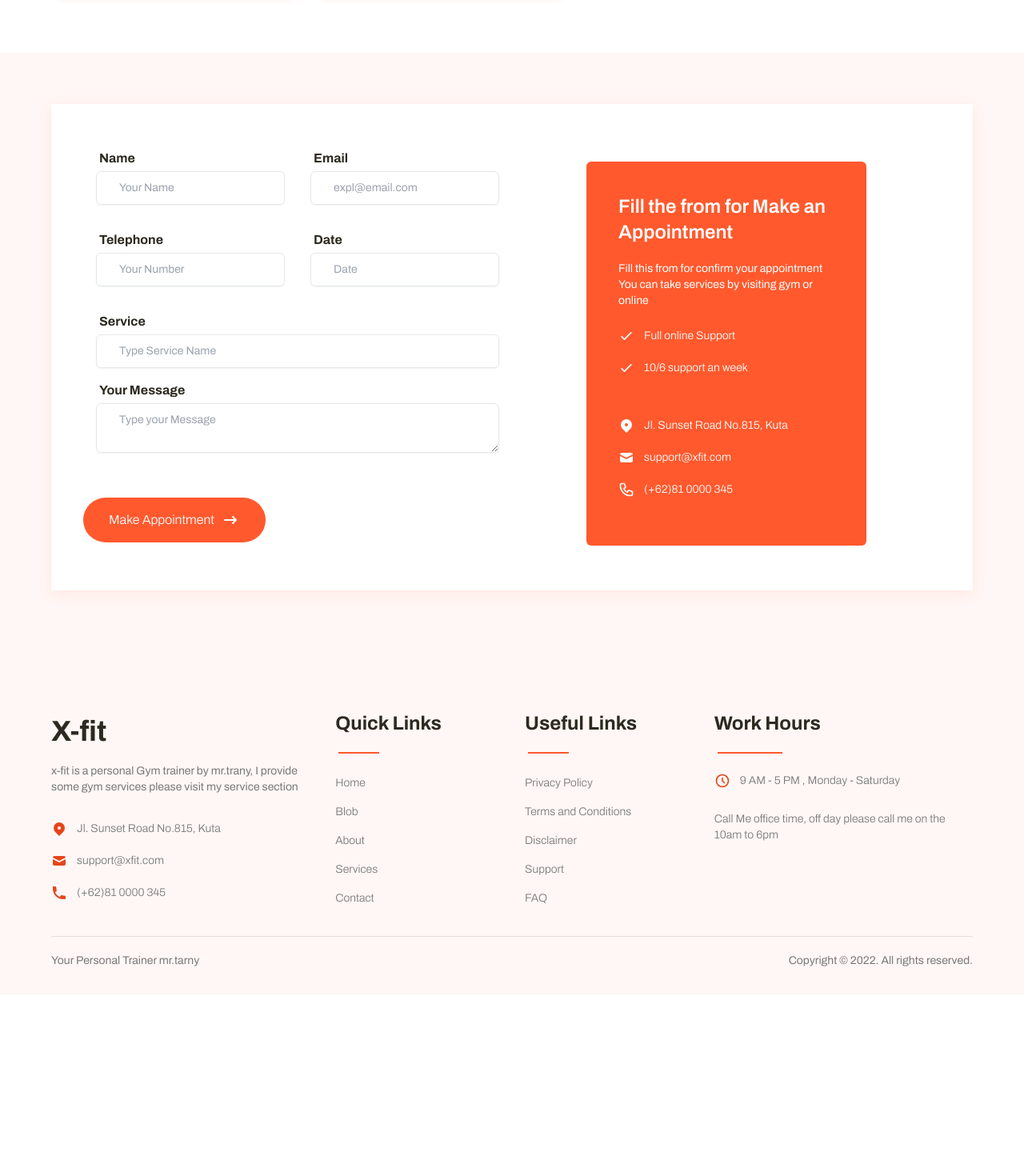
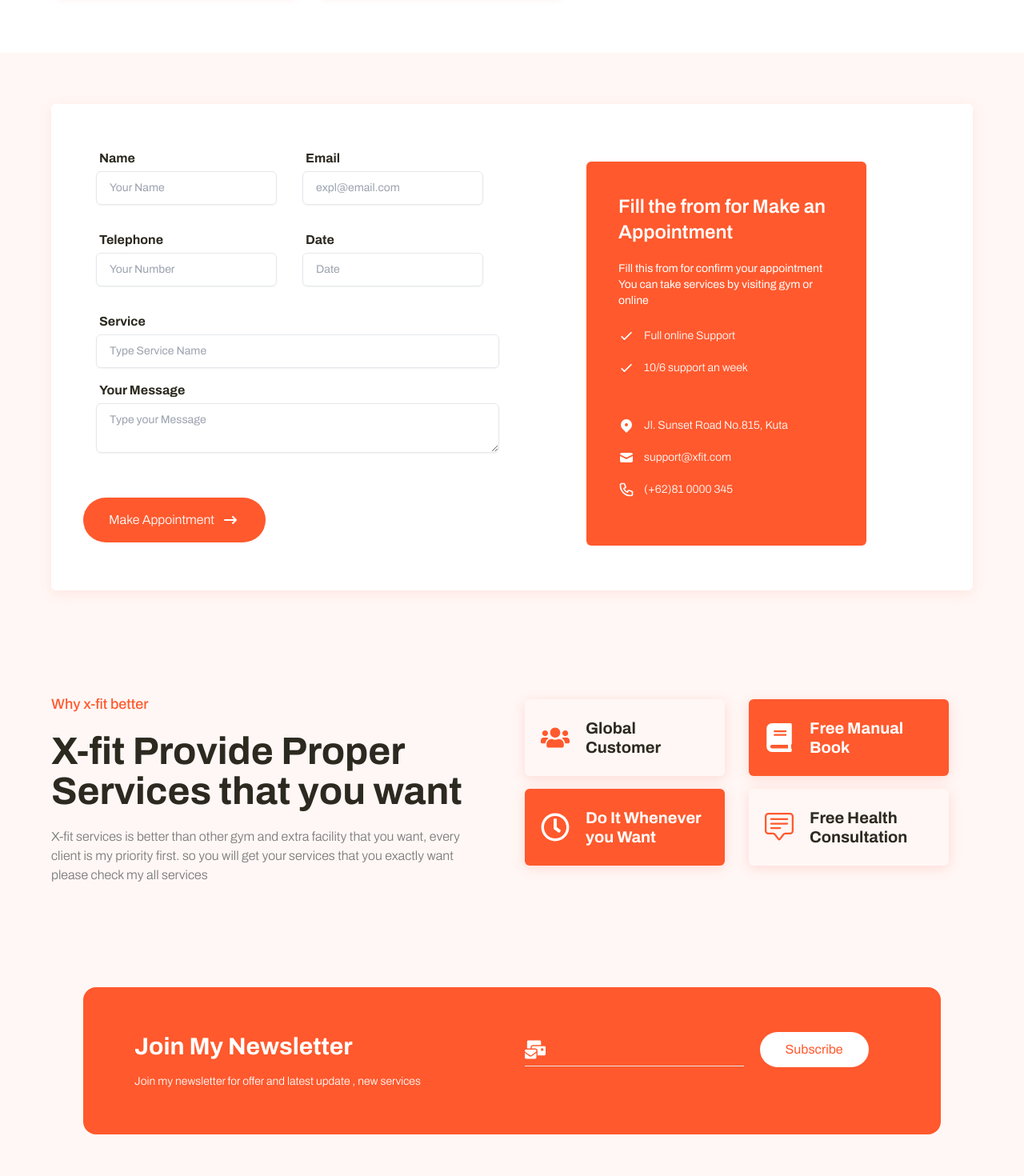
Before and after one commit to ferdousr3/x-fit-gym1, a React (Create React App) app: page / in a window 1280 px wide. Shown: the part 1620-3090 px from the top of the page at 80% size. Before the commit the page ends 2863 px from the top, so only its background shows below. Built offline with nearby package versions, Linux system fonts and the light colour scheme; no server answers.

Commit message:
add about page

```diff
--- a/src/App.css
+++ b/src/App.css
@@ -1,41 +1,4 @@
-.App {
-  text-align: center;
-}
 
-.App-logo {
-  height: 40vmin;
-  pointer-events: none;
-}
-
-@media (prefers-reduced-motion: no-preference) {
-  .App-logo {
-    animation: App-logo-spin infinite 20s linear;
-  }
-}
-
-.App-header {
-  background-color: #282c34;
-  min-height: 100vh;
-  display: flex;
-  flex-direction: column;
-  align-items: center;
-  justify-content: center;
-  font-size: calc(10px + 2vmin);
-  color: white;
-}
-
-.App-link {
-  color: #61dafb;
-}
-
-@keyframes App-logo-spin {
-  from {
-    transform: rotate(0deg);
-  }
-  to {
-    transform: rotate(360deg);
-  }
-}
 .main-height {
   min-height: 80vh;
 }
--- a/src/App.js
+++ b/src/App.js
@@ -7,6 +7,7 @@ import Error from './pages/Error/Error'
 import About from "./pages/About/About";
 import Blog from "./pages/Blog/Blog";
 import Order from "./pages/Order/Order";
+import NewsLetter from "./components/NewsLetter/NewsLetter";
 
 
 function App() {
@@ -22,6 +23,7 @@ function App() {
           <Route path="/order" element={ <Order /> } />
           <Route path="*" element={<Error />} />
         </Routes>
+        <NewsLetter />
       </main>
       <Footer />
     </>
--- a/src/components/Appointment/Appointment.js
+++ b/src/components/Appointment/Appointment.js
@@ -9,12 +9,12 @@ const Appointment = () => {
   return (
     <div className="bg-six ">
       <div className="container mx-auto p-2 lg:p-16">
-        <div className="grid grid-cols-1 lg:grid-cols-6 bg-white shadow-6xl p-2 lg:p-10 ">
+        <div className="grid grid-cols-1 lg:grid-cols-6 bg-white shadow-6xl p-2 lg:p-10 rounded-md ">
           {/* appoint left side */}
           <div className="col-span-3 pb-5">
             {/* name email */}
             <div className="md:flex">
-              <div className="m-4">
+              <form className="m-4">
                 <label
                   htmlFor="name"
                   className="block text-base font-bold text-second pl-1"
@@ -26,11 +26,11 @@ const Appointment = () => {
                     type="text"
                     name="price"
                     id="price"
-                    className=" bg-transparent focus:outline-none block w-full pl-7 py-2.5 pr-12 sm:text-sm border rounded-md"
+                    className=" text-four bg-transparent focus:outline-none block w-full pl-4 py-2.5 pr-12 sm:text-sm border rounded-md"
                     placeholder="Your Name"
                   />
                 </div>
-              </div>
+              </form>
               <div className="m-4">
                 <label
                   htmlFor="email"
@@ -43,7 +43,7 @@ const Appointment = () => {
                     type="email"
                     name="price"
                     id="price"
-                    className="bg-transparent focus:outline-none block w-full pl-7 py-2.5 pr-12 sm:text-sm border rounded-md"
+                    className="bg-transparent text-four  focus:outline-none block w-full pl-4 py-2.5 pr-12 sm:text-sm border rounded-md"
                     placeholder="expl@email.com"
                   />
                 </div>
@@ -64,7 +64,7 @@ const Appointment = () => {
                     type="number"
                     name="price"
                     id="price"
-                    className=" bg-transparent focus:outline-none block w-full pl-7 py-2.5 pr-12 sm:text-sm border rounded-md"
+                    className=" bg-transparent text-four  focus:outline-none block w-full pl-4 py-2.5 pr-12 sm:text-sm border rounded-md"
                     placeholder="Your Number"
                   />
                 </div>
@@ -81,7 +81,7 @@ const Appointment = () => {
                     type="text"
                     name="price"
                     id="price"
-                    className="bg-transparent focus:outline-none block w-full pl-7 py-2.5 pr-12 sm:text-sm border rounded-md"
+                    className="bg-transparent text-four  focus:outline-none block w-full pl-4 py-2.5 pr-12 sm:text-sm border rounded-md"
                     placeholder="Date"
                   />
                 </div>
@@ -100,7 +100,7 @@ const Appointment = () => {
                   type="text"
                   name="price"
                   id="price"
-                  className="bg-transparent focus:outline-none block w-full pl-7 py-2.5 pr-12 sm:text-sm border rounded-md"
+                  className="bg-transparent text-four  focus:outline-none block w-full pl-4 py-2.5 pr-12 sm:text-sm border rounded-md"
                   placeholder="Type Service Name"
                 />
               </div>
@@ -118,13 +118,13 @@ const Appointment = () => {
                   type="text"
                   name="price"
                   id="price"
-                  className="bg-transparent focus:outline-none block w-full pl-7 py-2.5 pr-12 sm:text-sm border rounded-md"
+                  className="bg-transparent text-four  focus:outline-none block w-full pl-4 py-2.5 pr-12 sm:text-sm border rounded-md"
                   placeholder="Type your Message"
                 />
               </div>
             </div>
             <div className="btn">
-              <Button text="Make Appointment" />
+              <Button text="Make Appointment" route='order' />
             </div>
           </div>
           {/* appoint right side */}
--- /dev/null
+++ b/src/components/NewsLetter/NewsLetter.js
@@ -0,0 +1,45 @@
+import React from 'react';
+import { FaMailBulk } from "react-icons/fa";
+
+const NewsLetter = () => {
+  return (
+    <div className="py-16 bg-six">
+      <div className="container mx-auto ">
+        <div className="lg:mx-10 bg-main py-14 px-16 rounded-2xl">
+          <div className="grid grid-cols-1 lg:grid-cols-8 gap-8">
+            <div className="col-span-4">
+              <h1 className="text-3xl font-bold text-white">
+                Join My Newsletter
+              </h1>
+              <p className="text-sm text-white pt-4 font-light racking-wide ">
+                Join my newsletter for offer and latest update , new services
+              </p>
+            </div>
+            <div className="col-span-4">
+              <div className="grid grid-cols-1 md:grid-cols-4 lg:grid-cols-5 items-center">
+                <div className="col-span-3">
+                  <div className="flex items-center border-b">
+                    <FaMailBulk className="text-white text-3xl" />
+                    <input
+                      type="email"
+                      name="email"
+                      id=""
+                      className=" ml-2 text-white bg-transparent focus:outline-none block w-full pl-4 py-2.5  sm:text-sm border-0 rounded-md max-w-[250]"
+                    />
+                  </div>
+                </div>
+                <div className="col-span-2">
+                  <button className="py-2.5 px-8 rounded-full bg-white text-main hover:bg-mains hover:text-white lg:ml-5 mt-5 md:mt-0">
+                    Subscribe
+                  </button>
+                </div>
+              </div>
+            </div>
+          </div>
+        </div>
+      </div>
+    </div>
+  );
+};
+
+export default NewsLetter;
--- /dev/null
+++ b/src/components/WhyXfit/WhyXfit.js
@@ -0,0 +1,66 @@
+import React from "react";
+import SectionSideTitle from "../Title/SectionSideTitle";
+import WhyXfitItems from "./WhyXfitItems";
+import { FaBook,  FaRegClock, FaUsers } from "react-icons/fa";
+import { BsChatSquareText } from "react-icons/bs";
+
+const WhyXfit = () => {
+  return (
+    <div className="py-16 bg-six">
+      <div className="container mx-auto">
+        <div className="grid grid-cols-1  lg:grid-cols-8 gap-8">
+          <div className="col-span-4">
+            <SectionSideTitle
+              title="Why x-fit better"
+              subTitle="X-fit Provide Proper Services that you want"
+              description="X-fit services is better than other gym and extra facility that you want, every client is my priority first. so you will get your services that you exactly want please check my all services "
+            />
+          </div>
+          <div className="col-span-4">
+            <div className="grid grid-cols-1 lg:grid-cols-4">
+              <div className="col-span-2">
+                <WhyXfitItems
+                  icon={<FaUsers />}
+                  iconColor="text-main"
+                  text="Global Customer"
+                  textColor="text-second"
+                  bg="white"
+                />
+              </div>
+              <div className="col-span-2">
+                <WhyXfitItems
+                  icon={<FaBook />}
+                  iconColor="text-white"
+                  text="Free Manual Book"
+                  textColor="text-white"
+                  bg="bg-main"
+                />
+              </div>
+
+              <div className="col-span-2">
+                <WhyXfitItems
+                  icon={<FaRegClock />}
+                  iconColor="text-white"
+                  text="Do It Whenever you Want"
+                  textColor="text-white"
+                  bg="bg-main"
+                />
+              </div>
+              <div className="col-span-2">
+                <WhyXfitItems
+                  icon={<BsChatSquareText />}
+                  iconColor="text-main"
+                  text="Free Health Consultation"
+                  textColor="text-second"
+                  bg="white"
+                />
+              </div>
+            </div>
+          </div>
+        </div>
+      </div>
+    </div>
+  );
+};
+
+export default WhyXfit;
--- /dev/null
+++ b/src/components/WhyXfit/WhyXfitItems.js
@@ -0,0 +1,21 @@
+import React from "react";
+
+const WhyXfitItems = ({ icon, text, iconColor, bg, textColor }) => {
+  return (
+    <div>
+      <div
+        className={`flex items-center shadow-7xl  ${bg} max-w-[250px] py-6 pl-5 pr-4 my-2 rounded-md`}
+      >
+        <span className={`text-4xl ${iconColor}`}>{icon}</span>
+
+        <h1
+          className={`ml-5 text-xl tex-second font-bold leading-6 ${textColor}`}
+        >
+          {text}
+        </h1>
+      </div>
+    </div>
+  );
+};
+
+export default WhyXfitItems;
--- a/src/pages/About/About.js
+++ b/src/pages/About/About.js
@@ -1,9 +1,21 @@
-import React from 'react';
+import React from "react";
+import about from "../../images/about/about.jpg";
 
 const About = () => {
   return (
-    <div>
-      about
+    <div className="pt-20 pb-36">
+      <div className="container mx-auto">
+        <div className="max-w-sm mx-auto ">
+          <img className="w-48 h-48 rounded-full mx-auto" src={about} alt="" />
+          <div className="pt-8">
+            <h1 className="text-second text-4xl font-bold">MD.Ferdous</h1>
+            <p className="text-sm text-four pt-4" >
+              My Name is md.ferdous, I want to be a full-stack web Developer.
+              Now I Learn HTML, CSS, JavaScript, React, and some CSS framework. So Now i practicing React and its tools and features.
+            </p>
+          </div>
+        </div>
+      </div>
     </div>
   );
 };
--- a/src/pages/Home/Home.js
+++ b/src/pages/Home/Home.js
@@ -1,7 +1,9 @@
 import React from 'react';
 import Appointment from '../../components/Appointment/Appointment';
 import HeroSection from '../../components/HeroSection/HeroSection';
+import NewsLetter from '../../components/NewsLetter/NewsLetter';
 import Services from '../../components/Services/Services';
+import WhyXfit from '../../components/WhyXfit/WhyXfit';
 
 const Home = () => {
   return (
@@ -13,6 +15,12 @@ const Home = () => {
     <section>
       <Appointment />
     </section>
+    <section>
+      <WhyXfit />
+    </section>
+    {/* <section>
+      <NewsLetter />
+    </section> */}
 
     </>
   );
--- a/tailwind.config.js
+++ b/tailwind.config.js
@@ -26,6 +26,7 @@ module.exports = {
         "4xl": "0px 3px 10px 0px rgb(248 96 77 / 19%)",
         "5xl": "0px 6px 30px rgba(38, 78, 118, 0.1)",
         "6xl": "0px 4px 16px 0px rgb(248 96 77 / 11%)",
+        "7xl": "0px 3px 15px 0px rgb(248 96 77 / 19%)",
       },
     },
   },
```
Also changed, not shown: src/images/about/about.jpg (added), 1 other file (tests, documents, lock files or other folders).
